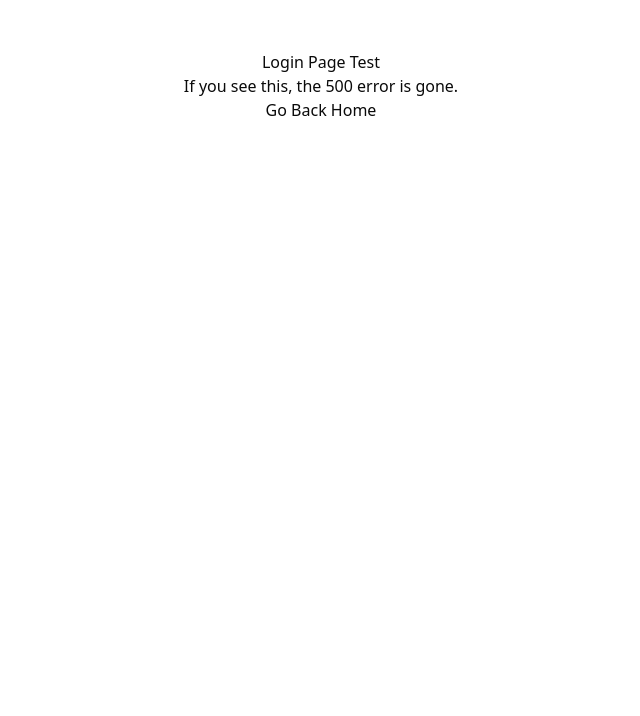
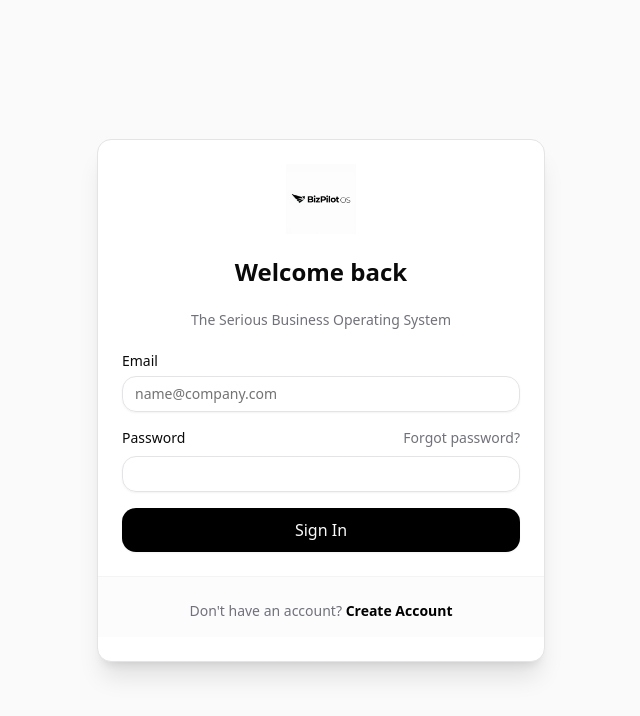
Before and after one commit to elitehostingsin-lang/BizPilot-OS, a Next.js app: page /login in a window 1280 px wide. Shown: the top 716 px of the page, without its empty margins (319-959 px from the left). Built offline with nearby package versions, Linux system fonts and the light colour scheme; no server answers.

Commit message:
fix: Rebuild robust Auth flow with standard images and hydration safety

```diff
--- a/app/login/page.tsx
+++ b/app/login/page.tsx
@@ -1,11 +1,134 @@
 "use client";
 
+import Link from "next/link";
+import { useRouter } from "next/navigation";
+import { Button } from "@/components/ui/button";
+import { Input } from "@/components/ui/input";
+import { Label } from "@/components/ui/label";
+import { Card, CardContent, CardDescription, CardFooter, CardHeader, CardTitle } from "@/components/ui/card";
+import { useState, useEffect } from "react";
+import { Loader2, AlertCircle } from "lucide-react";
+import { createClient, isSupabaseConfigured } from "@/lib/supabase";
+import { Alert, AlertDescription, AlertTitle } from "@/components/ui/alert";
+
 export default function LoginPage() {
+    const router = useRouter();
+    const [isLoading, setIsLoading] = useState(false);
+    const [email, setEmail] = useState("");
+    const [password, setPassword] = useState("");
+    const [error, setError] = useState("");
+    const [mounted, setMounted] = useState(false);
+
+    useEffect(() => {
+        setMounted(true);
+    }, []);
+
+    if (!mounted) {
+        return (
+            <div className="min-h-screen flex items-center justify-center bg-zinc-50 dark:bg-zinc-900 p-4 font-mono text-zinc-500">
+                Securing connection...
+            </div>
+        );
+    }
+
+    const supabase = createClient();
+
+    const handleSubmit = async (e: React.FormEvent) => {
+        e.preventDefault();
+        setIsLoading(true);
+        setError("");
+
+        try {
+            const { error: authError } = await supabase.auth.signInWithPassword({
+                email,
+                password,
+            });
+
+            if (authError) {
+                setError(authError.message);
+                setIsLoading(false);
+            } else {
+                router.push("/dashboard");
+            }
+        } catch (err: any) {
+            setError(err.message || "An unexpected error occurred");
+            setIsLoading(false);
+        }
+    };
+
     return (
-        <div style={{ padding: '50px', textAlign: 'center' }}>
-            <h1>Login Page Test</h1>
-            <p>If you see this, the 500 error is gone.</p>
-            <a href="/">Go Back Home</a>
+        <div className="min-h-screen flex items-center justify-center bg-zinc-50 dark:bg-zinc-900 p-4">
+            <Card className="w-full max-w-md border-zinc-200 dark:border-zinc-800 shadow-xl overflow-hidden animate-in fade-in zoom-in duration-500">
+                <CardHeader className="space-y-4">
+                    <div className="flex justify-center">
+                        <img
+                            src="/logo.png"
+                            alt="BizPilot OS"
+                            style={{ height: '70px', width: 'auto' }}
+                        />
+                    </div>
+                    <CardTitle className="text-2xl font-bold text-center">Welcome back</CardTitle>
+                    <CardDescription className="text-center text-zinc-500">
+                        The Serious Business Operating System
+                    </CardDescription>
+                </CardHeader>
+                <CardContent>
+                    <form onSubmit={handleSubmit} className="space-y-4">
+                        {error && (
+                            <Alert variant="destructive" className="animate-in slide-in-from-top-2">
+                                <AlertCircle className="h-4 w-4" />
+                                <AlertDescription>{error}</AlertDescription>
+                            </Alert>
+                        )}
+                        <div className="space-y-2">
+                            <Label htmlFor="email">Email</Label>
+                            <Input
+                                id="email"
+                                type="email"
+                                placeholder="name@company.com"
+                                required
+                                className="rounded-xl border-zinc-200 focus:ring-2 focus:ring-black/5"
+                                value={email}
+                                onChange={(e) => setEmail(e.target.value)}
+                            />
+                        </div>
+                        <div className="space-y-2">
+                            <div className="flex items-center justify-between">
+                                <Label htmlFor="password">Password</Label>
+                                <Link href="/forgot-password" virtual-link="true" className="text-sm text-zinc-500 hover:text-black">
+                                    Forgot password?
+                                </Link>
+                            </div>
+                            <Input
+                                id="password"
+                                type="password"
+                                required
+                                className="rounded-xl border-zinc-200 focus:ring-2 focus:ring-black/5"
+                                value={password}
+                                onChange={(e) => setPassword(e.target.value)}
+                            />
+                        </div>
+                        <Button className="w-full rounded-xl bg-black hover:bg-zinc-800 h-11 text-base transition-all active:scale-95" type="submit" disabled={isLoading}>
+                            {isLoading ? (
+                                <>
+                                    <Loader2 className="mr-2 h-4 w-4 animate-spin" />
+                                    Authenticating...
+                                </>
+                            ) : (
+                                "Sign In"
+                            )}
+                        </Button>
+                    </form>
+                </CardContent>
+                <CardFooter className="flex justify-center bg-zinc-50/50 dark:bg-zinc-900/50 py-4 border-t border-zinc-100 dark:border-zinc-800">
+                    <p className="text-sm text-zinc-500">
+                        Don&apos;t have an account?{" "}
+                        <Link href="/signup" virtual-link="true" className="text-black font-semibold hover:underline">
+                            Create Account
+                        </Link>
+                    </p>
+                </CardFooter>
+            </Card>
         </div>
     );
 }
--- a/app/signup/page.tsx
+++ b/app/signup/page.tsx
@@ -25,11 +25,15 @@ export default function SignupPage() {
         setMounted(true);
     }, []);
 
+    if (!mounted) {
+        return (
+            <div className="min-h-screen flex items-center justify-center bg-zinc-50 dark:bg-zinc-900 p-4 font-mono text-zinc-500">
+                Securing connection...
+            </div>
+        );
+    }
+
     const supabase = createClient();
-
-    if (!mounted) {
-        return <div className="min-h-screen flex items-center justify-center bg-zinc-50 dark:bg-zinc-900 p-4">Loading...</div>;
-    }
 
     const handleSubmit = async (e: React.FormEvent) => {
         e.preventDefault();
@@ -77,12 +81,12 @@ export default function SignupPage() {
                                 <img
                                     src="/logo.png"
                                     alt="BizPilot OS"
-                                    style={{ height: '80px', width: 'auto' }}
+                                    style={{ height: '70px', width: 'auto' }}
                                 />
                             </div>
-                            <CardTitle className="text-2xl font-bold text-center">Create an account</CardTitle>
-                            <CardDescription className="text-center">
-                                Enter your email below to create your account
+                            <CardTitle className="text-2xl font-bold text-center">Create account</CardTitle>
+                            <CardDescription className="text-center text-zinc-500">
+                                Get started with the business OS
                             </CardDescription>
                         </CardHeader>
                         <CardContent>
--- a/lib/supabase-server.ts
+++ b/lib/supabase-server.ts
@@ -4,8 +4,8 @@ import { cookies } from 'next/headers'
 export async function createClient() {
     const cookieStore = await cookies()
 
-    const url = 'https://awofmvawjtaarkugxxww.supabase.co'
-    const key = 'eyJhbGciOiJIUzI1NiIsInR5cCI6IkpXVCJ9.eyJpc3MiOiJzdXBhYmFzZSIsInJlZiI6ImF3b2ZtdmF3anRhYXJrdWd4eHd3Iiwicm9sZSI6ImFub24iLCJpYXQiOjE3Njg5ODQ3ODEsImV4cCI6MjA4NDU2MDc4MX0.5LdZqE2qxN516JcegFhKiU7k7jA7iJ4ri8B92wG10CQ'
+    const url = process.env.NEXT_PUBLIC_SUPABASE_URL || 'https://awofmvawjtaarkugxxww.supabase.co'
+    const key = process.env.NEXT_PUBLIC_SUPABASE_ANON_KEY || 'eyJhbGciOiJIUzI1NiIsInR5cCI6IkpXVCJ9.eyJpc3MiOiJzdXBhYmFzZSIsInJlZiI6ImF3b2ZtdmF3anRhYXJrdWd4eHd3Iiwicm9sZSI6ImFub24iLCJpYXQiOjE3Njg5ODQ3ODEsImV4cCI6MjA4NDU2MDc4MX0.5LdZqE2qxN516JcegFhKiU7k7jA7iJ4ri8B92wG10CQ'
 
     return createServerClient(
         url,
--- a/lib/supabase.ts
+++ b/lib/supabase.ts
@@ -1,7 +1,7 @@
 import { createBrowserClient } from '@supabase/ssr'
 
-const supabaseUrl = 'https://awofmvawjtaarkugxxww.supabase.co'
-const supabaseAnonKey = 'eyJhbGciOiJIUzI1NiIsInR5cCI6IkpXVCJ9.eyJpc3MiOiJzdXBhYmFzZSIsInJlZiI6ImF3b2ZtdmF3anRhYXJrdWd4eHd3Iiwicm9sZSI6ImFub24iLCJpYXQiOjE3Njg5ODQ3ODEsImV4cCI6MjA4NDU2MDc4MX0.5LdZqE2qxN516JcegFhKiU7k7jA7iJ4ri8B92wG10CQ'
+const supabaseUrl = process.env.NEXT_PUBLIC_SUPABASE_URL || 'https://awofmvawjtaarkugxxww.supabase.co'
+const supabaseAnonKey = process.env.NEXT_PUBLIC_SUPABASE_ANON_KEY || 'eyJhbGciOiJIUzI1NiIsInR5cCI6IkpXVCJ9.eyJpc3MiOiJzdXBhYmFzZSIsInJlZiI6ImF3b2ZtdmF3anRhYXJrdWd4eHd3Iiwicm9sZSI6ImFub24iLCJpYXQiOjE3Njg5ODQ3ODEsImV4cCI6MjA4NDU2MDc4MX0.5LdZqE2qxN516JcegFhKiU7k7jA7iJ4ri8B92wG10CQ'
 
 export const isSupabaseConfigured = true
 
--- /dev/null
+++ b/middleware.ts
@@ -0,0 +1,58 @@
+import { createServerClient, type CookieOptions } from '@supabase/ssr'
+import { NextResponse, type NextRequest } from 'next/server'
+
+export async function middleware(request: NextRequest) {
+    let response = NextResponse.next({
+        request: {
+            headers: request.headers,
+        },
+    })
+
+    const url = process.env.NEXT_PUBLIC_SUPABASE_URL || 'https://awofmvawjtaarkugxxww.supabase.co'
+    const key = process.env.NEXT_PUBLIC_SUPABASE_ANON_KEY || 'eyJhbGciOiJIUzI1NiIsInR5cCI6IkpXVCJ9.eyJpc3MiOiJzdXBhYmFzZSIsInJlZiI6ImF3b2ZtdmF3anRhYXJrdWd4eHd3Iiwicm9sZSI6ImFub24iLCJpYXQiOjE3Njg5ODQ3ODEsImV4cCI6MjA4NDU2MDc4MX0.5LdZqE2qxN516JcegFhKiU7k7jA7iJ4ri8B92wG10CQ'
+
+    const supabase = createServerClient(url, key, {
+        cookies: {
+            get(name: string) {
+                return request.cookies.get(name)?.value
+            },
+            set(name: string, value: string, options: CookieOptions) {
+                request.cookies.set({ name, value, ...options })
+                response = NextResponse.next({
+                    request: { headers: request.headers },
+                })
+                response.cookies.set({ name, value, ...options })
+            },
+            remove(name: string, options: CookieOptions) {
+                request.cookies.set({ name, value: '', ...options })
+                response = NextResponse.next({
+                    request: { headers: request.headers },
+                })
+                response.cookies.set({ name, value: '', ...options })
+            },
+        },
+    })
+
+    try {
+        const { data: { user } } = await supabase.auth.getUser()
+
+        // Protected routes
+        if (request.nextUrl.pathname.startsWith('/dashboard') && !user) {
+            return NextResponse.redirect(new URL('/login', request.url))
+        }
+
+        // Auth routes (redirect logged-in users to dashboard)
+        if ((request.nextUrl.pathname === '/login' || request.nextUrl.pathname === '/signup') && user) {
+            return NextResponse.redirect(new URL('/dashboard', request.url))
+        }
+    } catch (e) {
+        // middleware crash safety
+        console.error('Middleware internal error:', e)
+    }
+
+    return response
+}
+
+export const config = {
+    matcher: ['/dashboard/:path*', '/login', '/signup'],
+}
```
